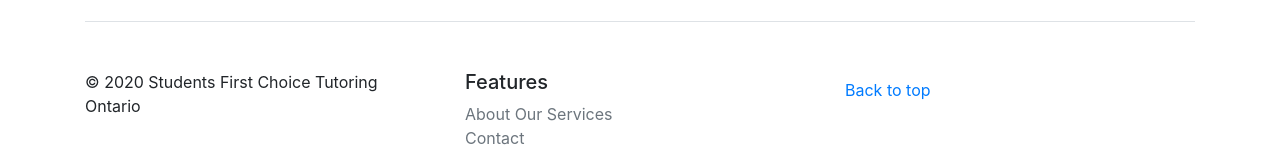
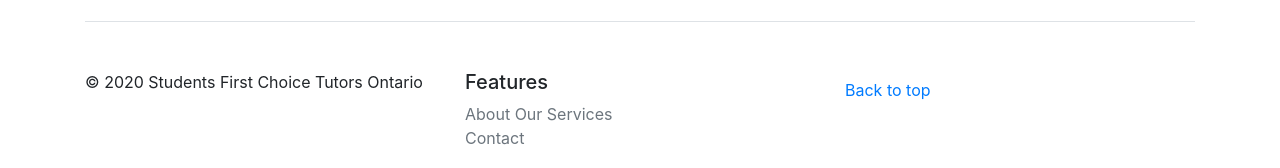
Before and after one commit to Jus02/website, a plain HTML site: page index.html in a window 1280 px wide. Shown: the part 2325-2493 px from the top of the page. Drawn offline with nearby package versions, Linux system fonts and the light colour scheme.

Commit message:
Update index.html

```diff
--- a/index.html
+++ b/index.html
@@ -122,7 +122,7 @@
       <div class="row">
         <div class="col-12 col-md">
 
-          <p>&copy; 2020 Students First Choice Tutoring Ontario</p>
+          <p>&copy; 2020 Students First Choice Tutors Ontario</p>
         </div>
         <div class="col-6 col-md">
           <h5>Features</h5>
```
